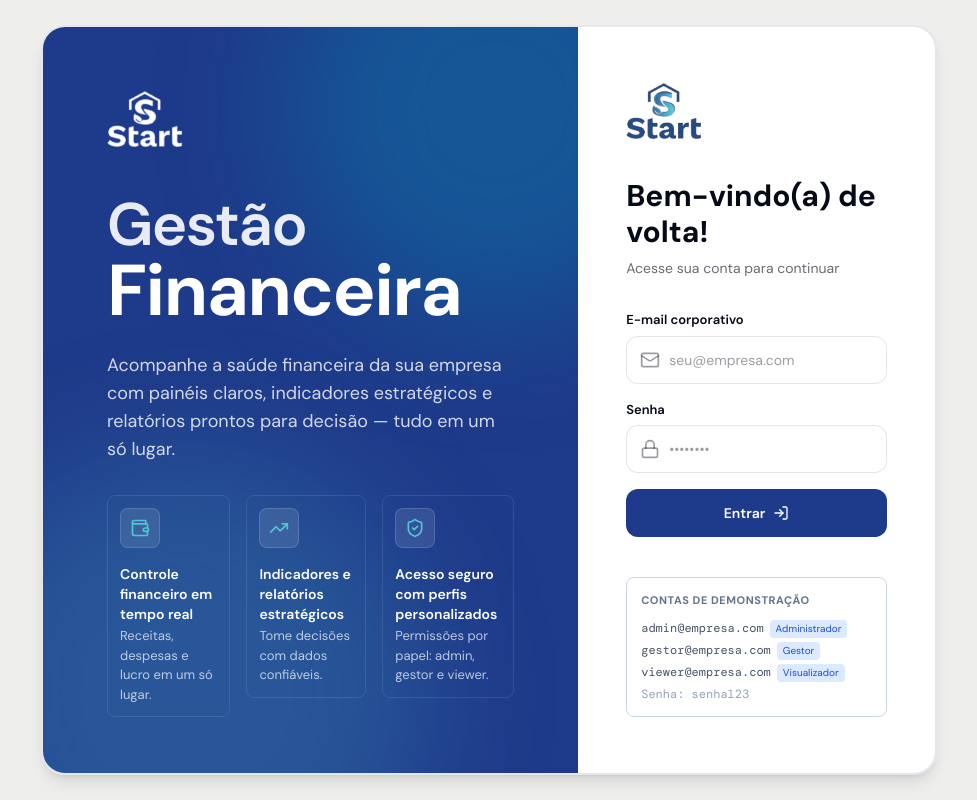
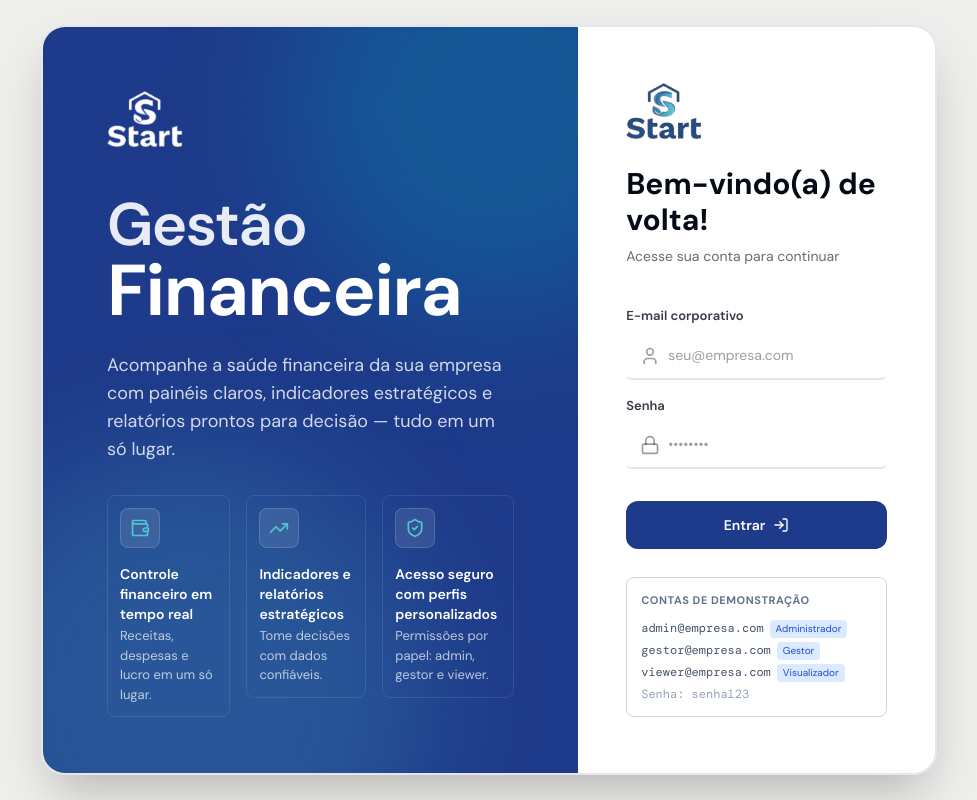
Before and after one commit to IagoLMS/Dashboard-Funcional-Finaceiro--Atividade-, a React (Vite) app: page / in a window 1280 px wide. Shown: the whole page, without its empty margins (151-1128 px from the left). Built offline with nearby package versions, Linux system fonts and the light colour scheme.

Commit message:
✨ feat(auth-ui): Improve input component and update login form UI.

```diff
--- a/src/pages/LoginPage.jsx
+++ b/src/pages/LoginPage.jsx
@@ -1,6 +1,6 @@
-import { useState } from 'react'
-import { Lock, LogIn, Mail, ShieldCheck, TrendingUp, Wallet } from 'lucide-react'
-import { useAuth } from '../context/AuthContext'
+import { useState } from 'react';
+import { useAuth } from '../context/AuthContext';
+import { Lock, LogIn, Mail, ShieldCheck, TrendingUp, User, Wallet } from 'lucide-react';
 
 import logo from '../assets/logotype/logo_reduced.png';
 import logoLight from '../assets/logotype/logo_reduced_light.png';
@@ -39,7 +39,7 @@ const Field = ({ icon: Icon, ...props }) => (
     <Icon className="absolute left-3.5 top-1/2 -translate-y-1/2 w-5 h-5 text-text/40 pointer-events-none" />
     <input
       {...props}
-      className="w-full h-12 pl-[calc(0.875rem+1.25rem+0.5rem)] pr-4 bg-white/60 border border-text/10 rounded-xl text-sm text-text placeholder:text-text/40 outline-none transition-colors focus:border-primary focus:bg-white"
+      className="w-full h-12 pl-[calc(0.875rem+1.25rem+0.5rem)] pr-4 bg-white/60 border-b-2 border-text/10 rounded-md text-sm text-text placeholder:text-text/40 outline-none transition-colors focus:border-primary focus:bg-white"
     />
   </div>
 )
@@ -65,7 +65,7 @@ export default function LoginPage({ onLogin }) {
 
   return (
     <div className="min-h-screen w-full flex bg-smoke text-text justify-center items-center">
-      <div className="container flex w-full max-w-[70%] h-[750px] border-2 border-gray-200 rounded-3xl shadow-lg overflow-hidden">
+      <div className="container flex w-full max-w-[70%] h-[750px] border-2 border-gray-200 rounded-3xl shadow-2xl overflow-hidden">
 
         {/* ---------------- Coluna esquerda: boas-vindas (60%) ---------------- */}
         <aside className="relative hidden lg:flex lg:w-[60%] flex-col justify-between p-12 xl:p-16 text-white bg-blue-900 h-full gap-12 overflow-hidden">
@@ -118,13 +118,14 @@ export default function LoginPage({ onLogin }) {
                   ⚠ {error}
                 </div>
               )}
-              <form onSubmit={handleSubmit} className="mt-8 space-y-4">
+              <form onSubmit={handleSubmit} className="mt-10 space-y-8">
+                <div className='space-y-4'>
                   <div>
-                  <label htmlFor="email" className="block text-[13px] font-semibold text-text mb-1.5">
+                    <label htmlFor="email" className="block text-[13px] font-semibold text-text/80 mb-1.5">
                       E-mail corporativo
                     </label>
                     <Field
-                    icon={Mail}
+                      icon={User}
                       id="email"
                       type="email"
                       value={email}
@@ -134,7 +135,7 @@ export default function LoginPage({ onLogin }) {
                     />
                   </div>
                   <div>
-                  <label htmlFor="password" className="block text-[13px] font-semibold text-text mb-1.5">
+                    <label htmlFor="password" className="block text-[13px] font-semibold text-text/80 mb-1.5">
                       Senha
                     </label>
                     <Field
@@ -146,6 +147,7 @@ export default function LoginPage({ onLogin }) {
                       onChange={e => setPassword(e.target.value)}
                       autoComplete="current-password"
                     />
+                  </div>
                 </div>
 
                 <button
```
Lines whose indentation alone changed are shown as unchanged.
